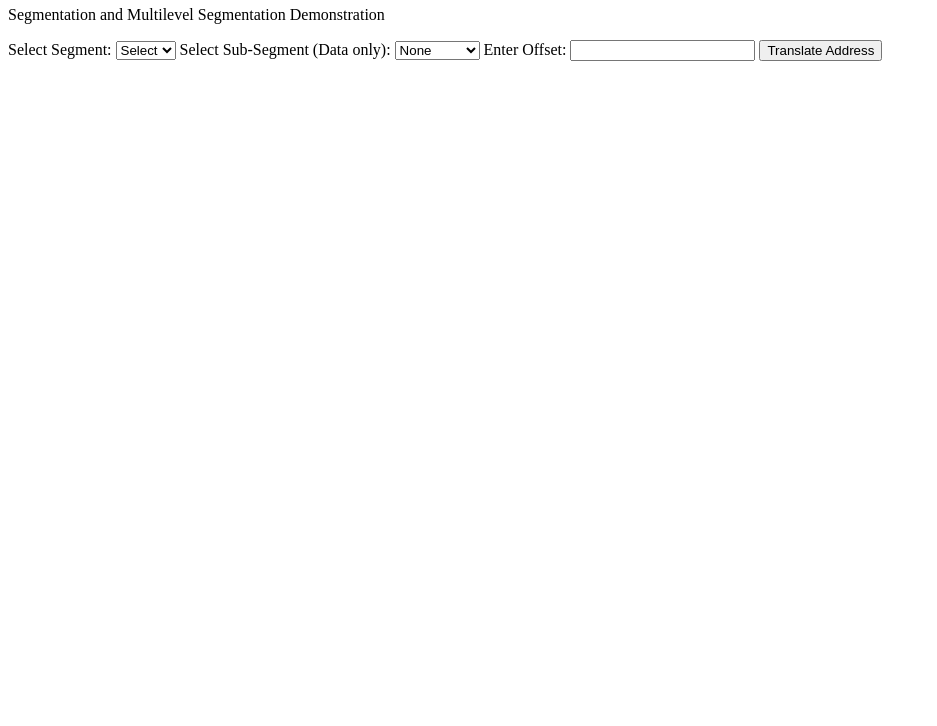
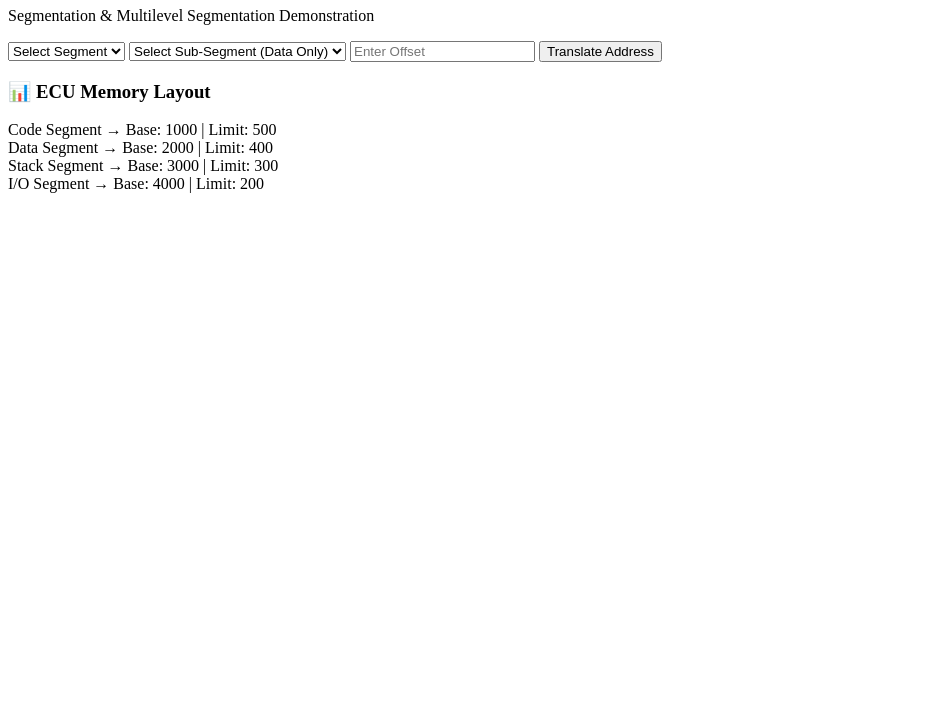
Before and after one commit to abhig30/Automobile-ECU-Segmentation, a plain HTML site: page index.html in a window 1280 px wide. Shown: the part 74-800 px from the top of the page, without its empty margins (0-937 px from the left). Drawn offline with Linux system fonts and the light colour scheme.

Commit message:
index.html

```diff
--- a/index.html
+++ b/index.html
@@ -3,38 +3,44 @@
 <head>
     <meta charset="UTF-8">
     <title>Automobile ECU Segmentation</title>
-    <link rel="stylesheet" href="style.css">
+    <link rel="stylesheet" href="os.css">
 </head>
 <body>
 
 <div class="container">
-    <h1>Automobile ECU Segmentation</h1>
-    <p>Segmentation and Multilevel Segmentation Demonstration</p>
+    <h1>🚗 Automobile ECU Segmentation</h1>
+    <p class="subtitle">Segmentation & Multilevel Segmentation Demonstration</p>
 
-    <label>Select Segment:</label>
     <select id="segment">
-        <option value="">Select</option>
-        <option value="code">Code</option>
-        <option value="data">Data</option>
-        <option value="stack">Stack</option>
-        <option value="io">I/O</option>
+        <option value="">Select Segment</option>
+        <option value="code">Code Segment</option>
+        <option value="data">Data Segment</option>
+        <option value="stack">Stack Segment</option>
+        <option value="io">I/O Segment</option>
     </select>
 
-    <label>Select Sub-Segment (Data only):</label>
     <select id="subsegment">
-        <option value="">None</option>
-        <option value="sensor">Sensor</option>
-        <option value="diagnostic">Diagnostic</option>
+        <option value="">Select Sub-Segment (Data Only)</option>
+        <option value="sensor">Sensor Data</option>
+        <option value="diagnostic">Diagnostic Data</option>
     </select>
 
-    <label>Enter Offset:</label>
-    <input type="number" id="offset">
+    <input type="number" id="offset" placeholder="Enter Offset" min="0">
 
     <button id="translateBtn">Translate Address</button>
 
-    <div id="output"></div>
+    <div id="output" class="result"></div>
+
+    <div class="memory">
+        <h3>📊 ECU Memory Layout</h3>
+        <div class="segment">Code Segment → Base: 1000 | Limit: 500</div>
+        <div class="segment">Data Segment → Base: 2000 | Limit: 400</div>
+        <div class="segment">Stack Segment → Base: 3000 | Limit: 300</div>
+        <div class="segment">I/O Segment → Base: 4000 | Limit: 200</div>
+    </div>
 </div>
 
-<script src="script.js"></script>
+<!-- JS must be LAST -->
+<script src="java.js"></script>
 </body>
 </html>
```
